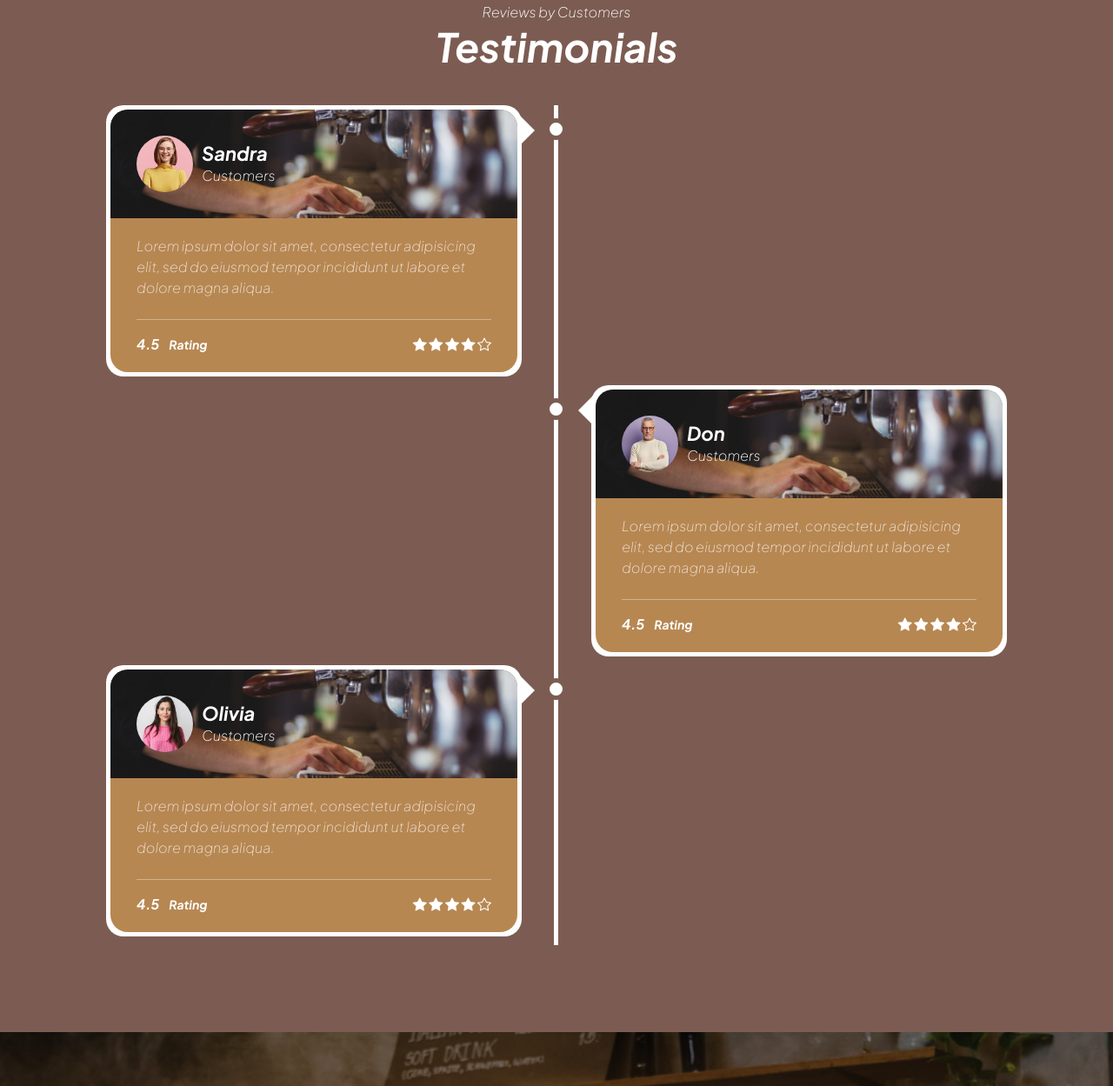
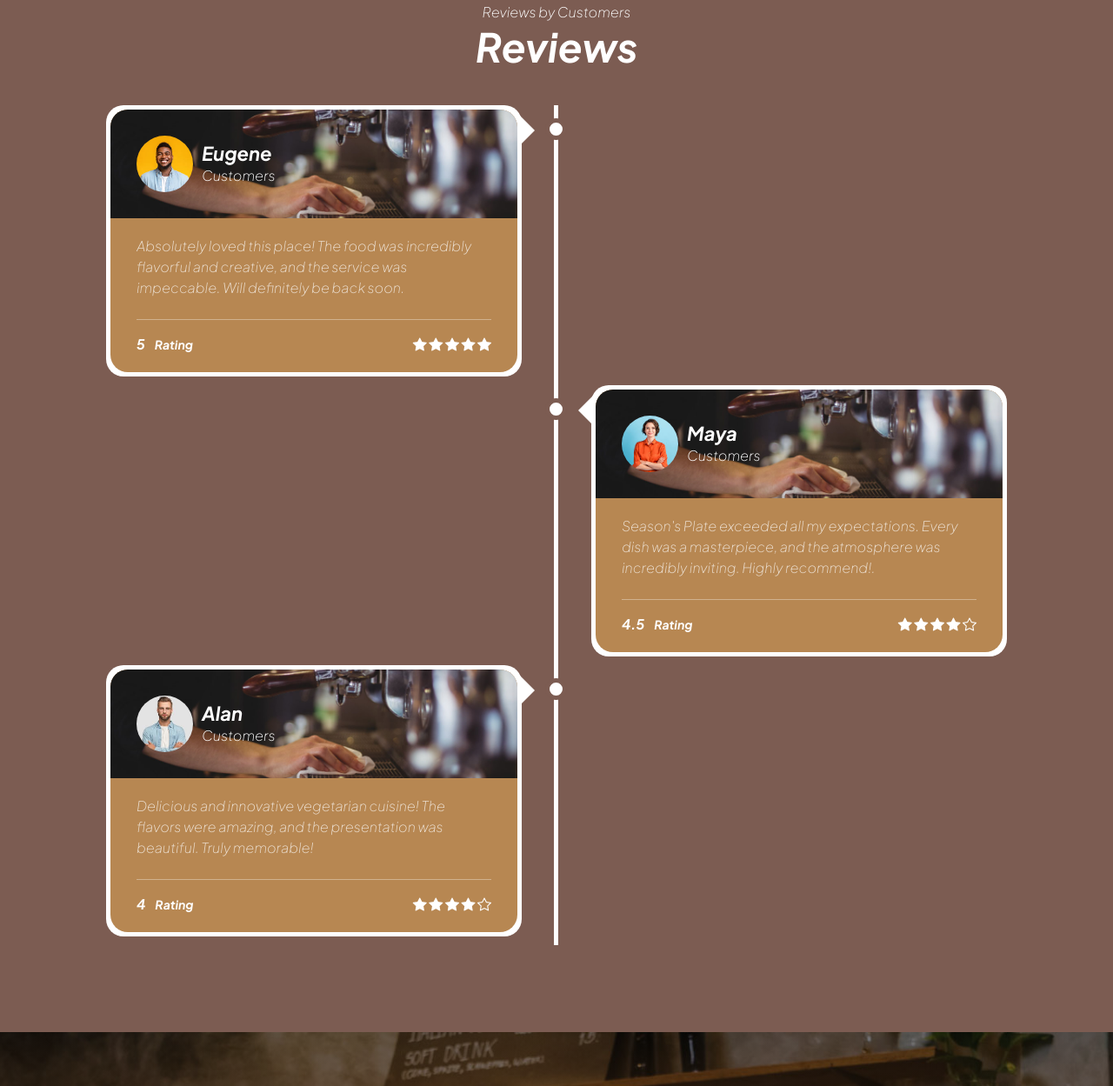
Before and after one commit to dchang2401/seasonsplate, a plain HTML site: page index.html in a window 1280 px wide. Shown: the part 3390-4639 px from the top of the page at 87% size. Drawn offline with Linux system fonts and the light colour scheme.

Commit message:
Update index.html

```diff
--- a/index.html
+++ b/index.html
@@ -465,14 +465,14 @@
                 </section>
 
 
-                <section class="reviews-section section-padding section-bg" id="section_4">
+                 <section class="reviews-section section-padding section-bg" id="section_4">
                     <div class="container">
                         <div class="row justify-content-center">
 
                             <div class="col-lg-12 col-12 text-center mb-4 pb-lg-2">
                                 <em class="text-white">Reviews by Customers</em>
 
-                                <h2 class="text-white">Testimonials</h2>
+                                <h2 class="text-white">Reviews</h2>
                             </div>
 
                             <div class="timeline">
@@ -480,26 +480,26 @@
                                     <div class="timeline-content">
                                         <div class="reviews-block">
                                             <div class="reviews-block-image-wrap d-flex align-items-center">
-                                                <img src="images/reviews/young-woman-with-round-glasses-yellow-sweater.jpg" class="reviews-block-image img-fluid" alt="">
+                                                <img src="images/person1.jpg" class="reviews-block-image img-fluid" alt="">
 
                                                 <div class="">
-                                                    <h6 class="text-white mb-0">Sandra</h6>
+                                                    <h6 class="text-white mb-0">Eugene</h6>
                                                     <em class="text-white"> Customers</em>
                                                 </div>
                                             </div>
 
                                             <div class="reviews-block-info">
-                                                <p>Lorem ipsum dolor sit amet, consectetur adipisicing elit, sed do eiusmod tempor incididunt ut labore et dolore magna aliqua.</p>
+                                                <p>Absolutely loved this place! The food was incredibly flavorful and creative, and the service was impeccable. Will definitely be back soon.</p>
 
                                                 <div class="d-flex border-top pt-3 mt-4">
-                                                    <strong class="text-white">4.5 <small class="ms-2">Rating</small></strong>
+                                                    <strong class="text-white">5 <small class="ms-2">Rating</small></strong>
 
                                                     <div class="reviews-group ms-auto">
                                                         <i class="bi-star-fill"></i>
                                                         <i class="bi-star-fill"></i>
                                                         <i class="bi-star-fill"></i>
                                                         <i class="bi-star-fill"></i>
-                                                        <i class="bi-star"></i>
+                                                        <i class="bi-star-fill"></i>
                                                     </div>
                                                 </div>
                                             </div>
@@ -511,16 +511,16 @@
                                     <div class="timeline-content">
                                         <div class="reviews-block">
                                             <div class="reviews-block-image-wrap d-flex align-items-center">
-                                                <img src="images/reviews/senior-man-white-sweater-eyeglasses.jpg" class="reviews-block-image img-fluid" alt="">
+                                                <img src="images/person2.jpg" class="reviews-block-image img-fluid" alt="">
 
                                                 <div class="">
-                                                    <h6 class="text-white mb-0">Don</h6>
+                                                    <h6 class="text-white mb-0">Maya</h6>
                                                     <em class="text-white"> Customers</em>
                                                 </div>
                                             </div>
 
                                             <div class="reviews-block-info">
-                                                <p>Lorem ipsum dolor sit amet, consectetur adipisicing elit, sed do eiusmod tempor incididunt ut labore et dolore magna aliqua.</p>
+                                                <p>Season's Plate exceeded all my expectations. Every dish was a masterpiece, and the atmosphere was incredibly inviting. Highly recommend!.</p>
 
                                                 <div class="d-flex border-top pt-3 mt-4">
                                                     <strong class="text-white">4.5 <small class="ms-2">Rating</small></strong>
@@ -542,19 +542,19 @@
                                     <div class="timeline-content">
                                         <div class="reviews-block">
                                             <div class="reviews-block-image-wrap d-flex align-items-center">
-                                                <img src="images/reviews/young-beautiful-woman-pink-warm-sweater-natural-look-smiling-portrait-isolated-long-hair.jpg" class="reviews-block-image img-fluid" alt="">
+                                                <img src="images/person3.jpg" class="reviews-block-image img-fluid" alt="">
 
                                                 <div class="">
-                                                    <h6 class="text-white mb-0">Olivia</h6>
+                                                    <h6 class="text-white mb-0">Alan</h6>
                                                     <em class="text-white"> Customers</em>
                                                 </div>
                                             </div>
 
                                             <div class="reviews-block-info">
-                                                <p>Lorem ipsum dolor sit amet, consectetur adipisicing elit, sed do eiusmod tempor incididunt ut labore et dolore magna aliqua.</p>
+                                                <p>Delicious and innovative vegetarian cuisine! The flavors were amazing, and the presentation was beautiful. Truly memorable!</p>
 
                                                 <div class="d-flex border-top pt-3 mt-4">
-                                                    <strong class="text-white">4.5 <small class="ms-2">Rating</small></strong>
+                                                    <strong class="text-white">4 <small class="ms-2">Rating</small></strong>
 
                                                     <div class="reviews-group ms-auto">
                                                         <i class="bi-star-fill"></i>
```
